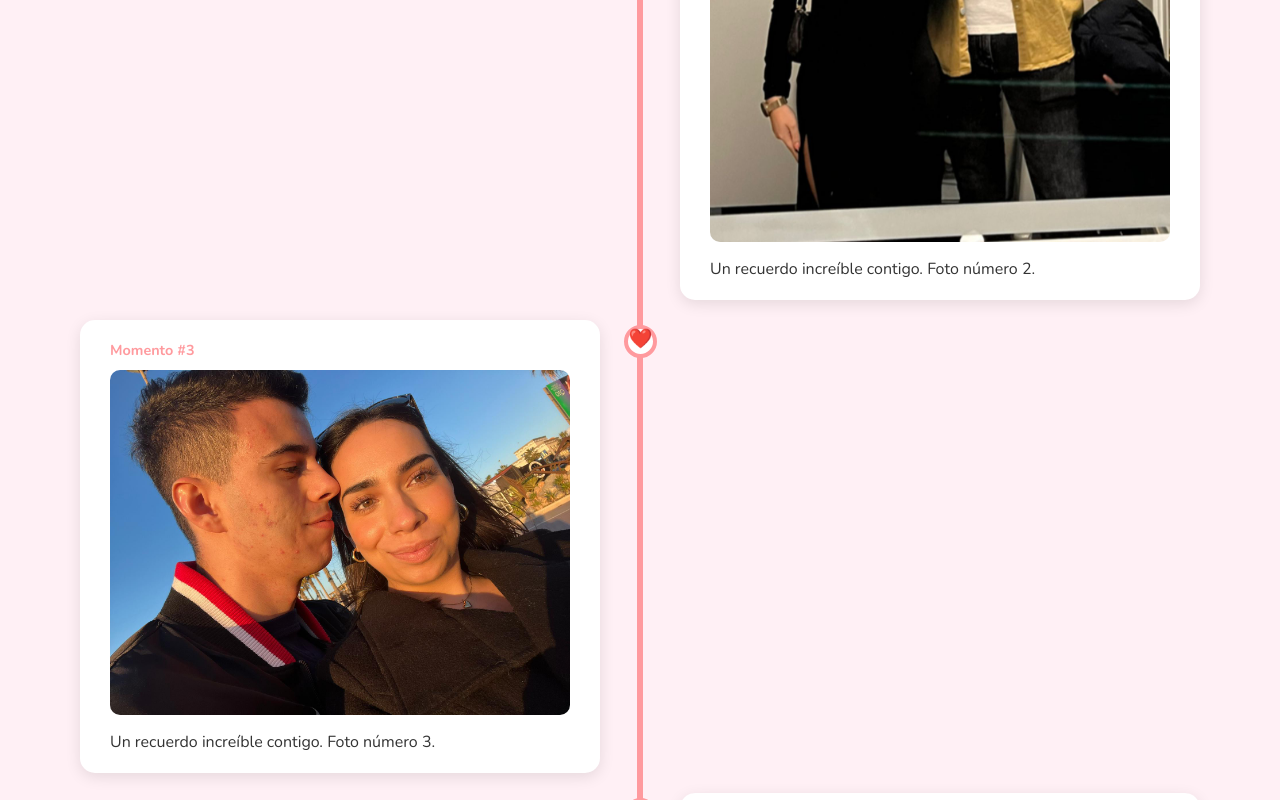
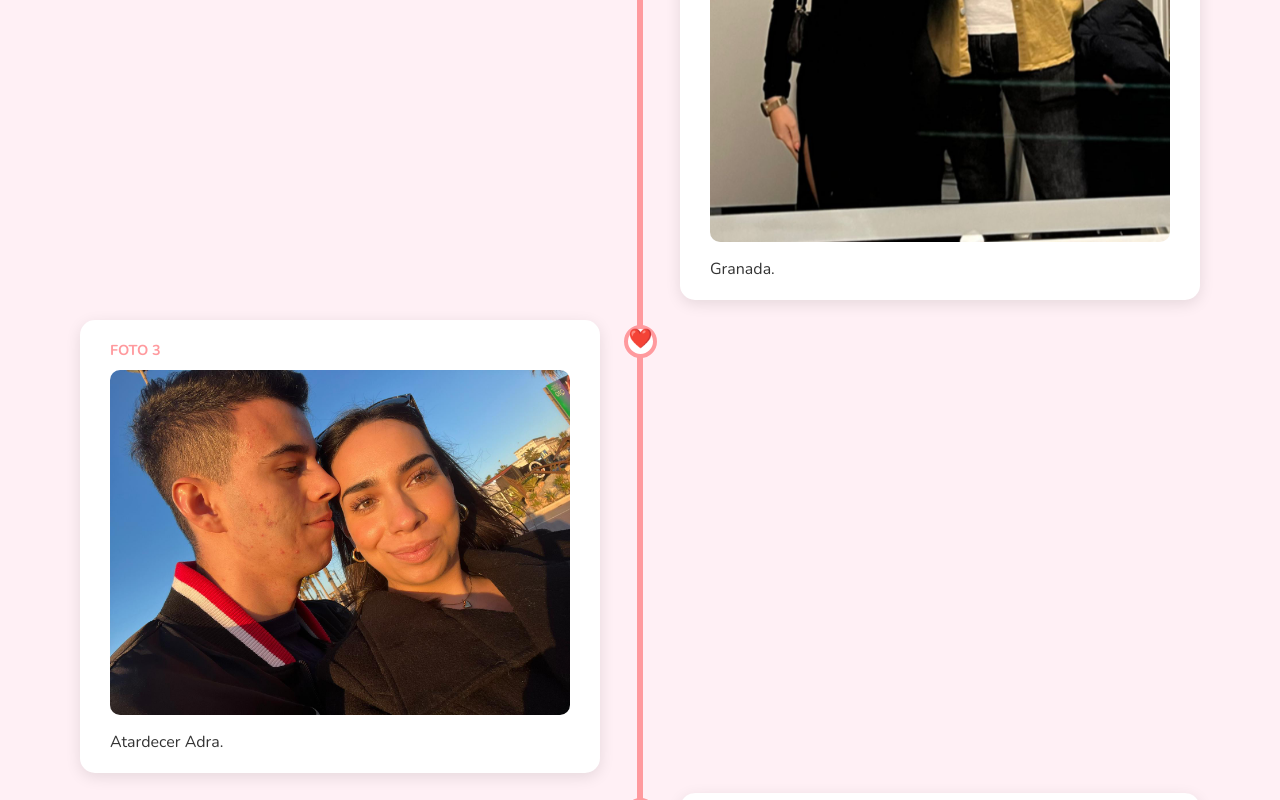
Before and after one commit to jcc552/aniversario-amor, a plain HTML site: page index.html in a window 1280 px wide. Shown: the part 2000-2800 px from the top of the page. Drawn offline with nearby package versions, Linux system fonts and the light colour scheme.

Commit message:
Update index.html

```diff
--- a/index.html
+++ b/index.html
@@ -29,10 +29,20 @@
         // Aquí puedes escribir un texto específico para cada número de foto.
         // Si no pones nada para un número, saldrá el texto "por defecto".
         const datos = {
-            1: { texto: "Aquí empezó todo. Qué nervios tenía ese día.", fecha: "El Inicio" },
-            5: { texto: "Nuestro primer viaje juntos. Inolvidable.", fecha: "Verano 2023" },
-            10: { texto: "Esa cena donde no paramos de reír.", fecha: "Aniversario pasado" },
-            33: { texto: "Y esta es mi favorita, porque estamos juntos hoy.", fecha: "Hoy" }
+            1: { texto: "Carmela.", fecha: "FOTO 1" },
+            2: { texto: "Granada.", fecha: "FOTO 2" },
+            3: { texto: "Atardecer Adra.", fecha: "FOTO 3" },
+            4: { texto: "Atardecer Adra.", fecha: "FOTO 4" },
+            5: { texto: "Atardecer Adra.", fecha: "FOTO 5" },
+            2: { texto: "Granada.", fecha: "FOTO 2" },
+            2: { texto: "Granada.", fecha: "FOTO 2" },
+            2: { texto: "Granada.", fecha: "FOTO 2" },
+            2: { texto: "Granada.", fecha: "FOTO 2" },
+            2: { texto: "Granada.", fecha: "FOTO 2" },
+            2: { texto: "Granada.", fecha: "FOTO 2" },
+            2: { texto: "Granada.", fecha: "FOTO 2" },
+            2: { texto: "Granada.", fecha: "FOTO 2" },
+
             // Puedes añadir más líneas así:  numero: { texto: "...", fecha: "..." },
         };
 
```
